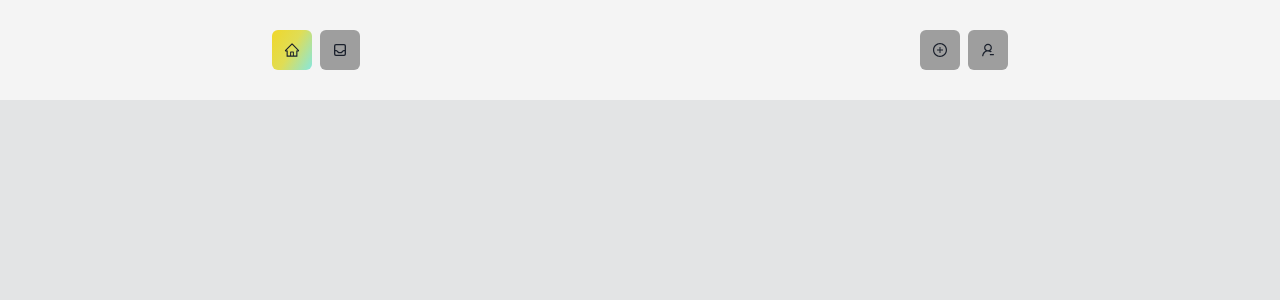
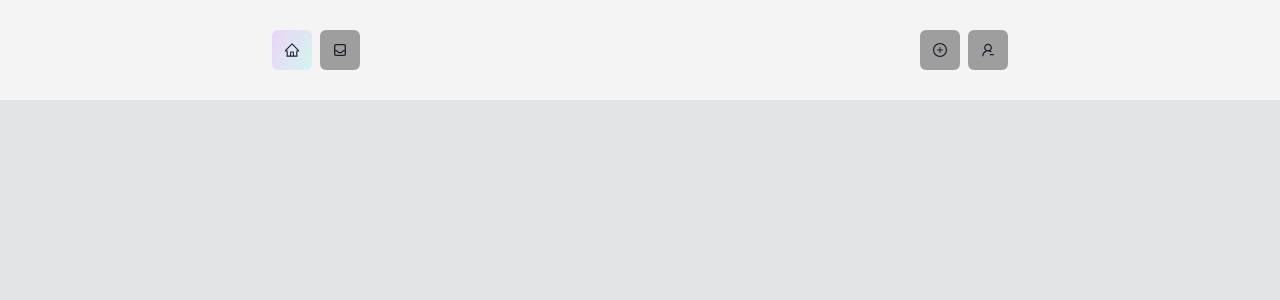
Before and after one commit to maurolnl/alkemy-fullstack-challenge, a React (Vite) app in the folder app/: page / in a window 1280 px wide. Shown: the top 300 px of the page. Built offline with nearby package versions, Linux system fonts and the light colour scheme; grey boxes are pictures that could not be loaded.

Commit message:
update button prop

```diff
--- a/app/src/common/Button/index.tsx
+++ b/app/src/common/Button/index.tsx
@@ -1,6 +1,8 @@
 import {IconButton, Tooltip} from "@chakra-ui/react";
 import {Link} from "react-router-dom";
 import React from "react";
+
+import {gradients} from "../../theme";
 
 interface Props {
   icon?: React.ReactElement<any, string | React.JSXElementConstructor<any>> | undefined;
@@ -8,7 +10,7 @@ interface Props {
   ariaLabel?: string;
   variant?: "hover" | "active";
   url?: string;
-  isExternal?: boolean;
+  isStrong?: boolean;
   hasLabel: boolean;
 }
 
@@ -18,15 +20,13 @@ const GradientButton: React.FC<Props> = ({
   onClick,
   variant,
   url,
-  isExternal,
+  isStrong,
   hasLabel,
 }) => {
-  const isButtonActive =
-    variant === "active"
-      ? "linear-gradient(120deg, rgba(240,215,42,1) 0%, rgba(224,221,85,1) 48%, rgba(134,231,222,1) 100%)"
-      : "brand.pink.100";
+  const isButtonActive = variant === "active" ? gradients.pink_accent : "brand.pink.100";
   const lightPinkGradient =
     "linear-gradient(120deg, rgba(210,149,174,1) 0%, rgba(224,82,99,1) 100%)";
+  const backgroundColor = isStrong ? "brand.pink.400" : "brand.pink.100";
 
   return (
     <>
@@ -50,7 +50,7 @@ const GradientButton: React.FC<Props> = ({
                     bgGradient: lightPinkGradient,
                   }}
                   aria-label={ariaLabel ? ariaLabel : ""}
-                  backgroundColor="brand.pink.100"
+                  backgroundColor={backgroundColor}
                   bgGradient={isButtonActive}
                   icon={icon}
                 />
@@ -66,7 +66,7 @@ const GradientButton: React.FC<Props> = ({
                   bgGradient: lightPinkGradient,
                 }}
                 aria-label={ariaLabel ? ariaLabel : ""}
-                backgroundColor="brand.pink.100"
+                backgroundColor={backgroundColor}
                 bgGradient={isButtonActive}
                 icon={icon}
               />
@@ -92,7 +92,7 @@ const GradientButton: React.FC<Props> = ({
                   bgGradient: lightPinkGradient,
                 }}
                 aria-label={ariaLabel ? ariaLabel : ""}
-                backgroundColor="brand.pink.100"
+                backgroundColor={backgroundColor}
                 bgGradient={isButtonActive}
                 cursor="initial"
                 icon={icon}
@@ -108,7 +108,7 @@ const GradientButton: React.FC<Props> = ({
                 bgGradient: lightPinkGradient,
               }}
               aria-label={ariaLabel ? ariaLabel : ""}
-              backgroundColor="brand.pink.100"
+              backgroundColor={backgroundColor}
               bgGradient={isButtonActive}
               cursor="initial"
               icon={icon}
```
